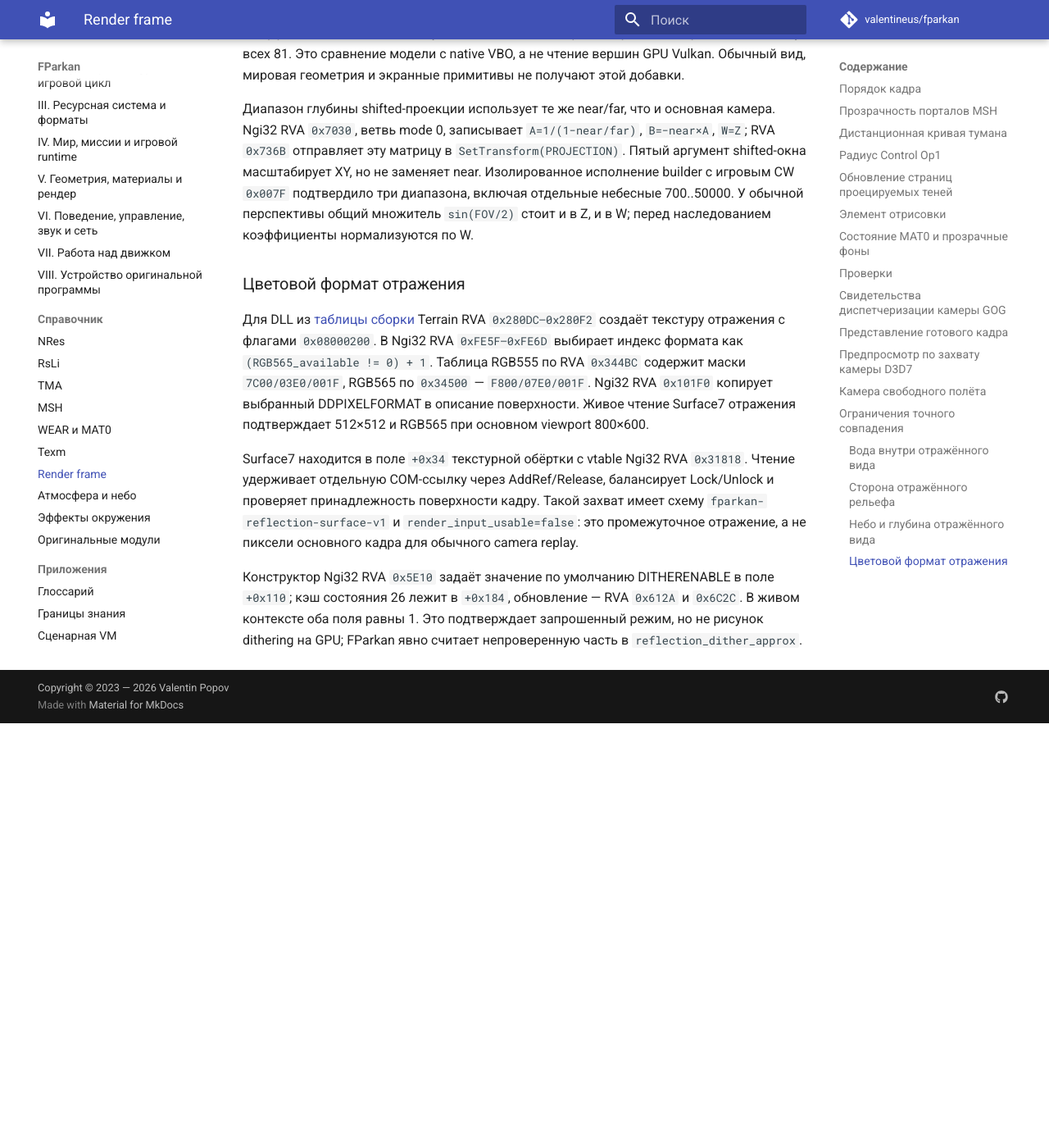
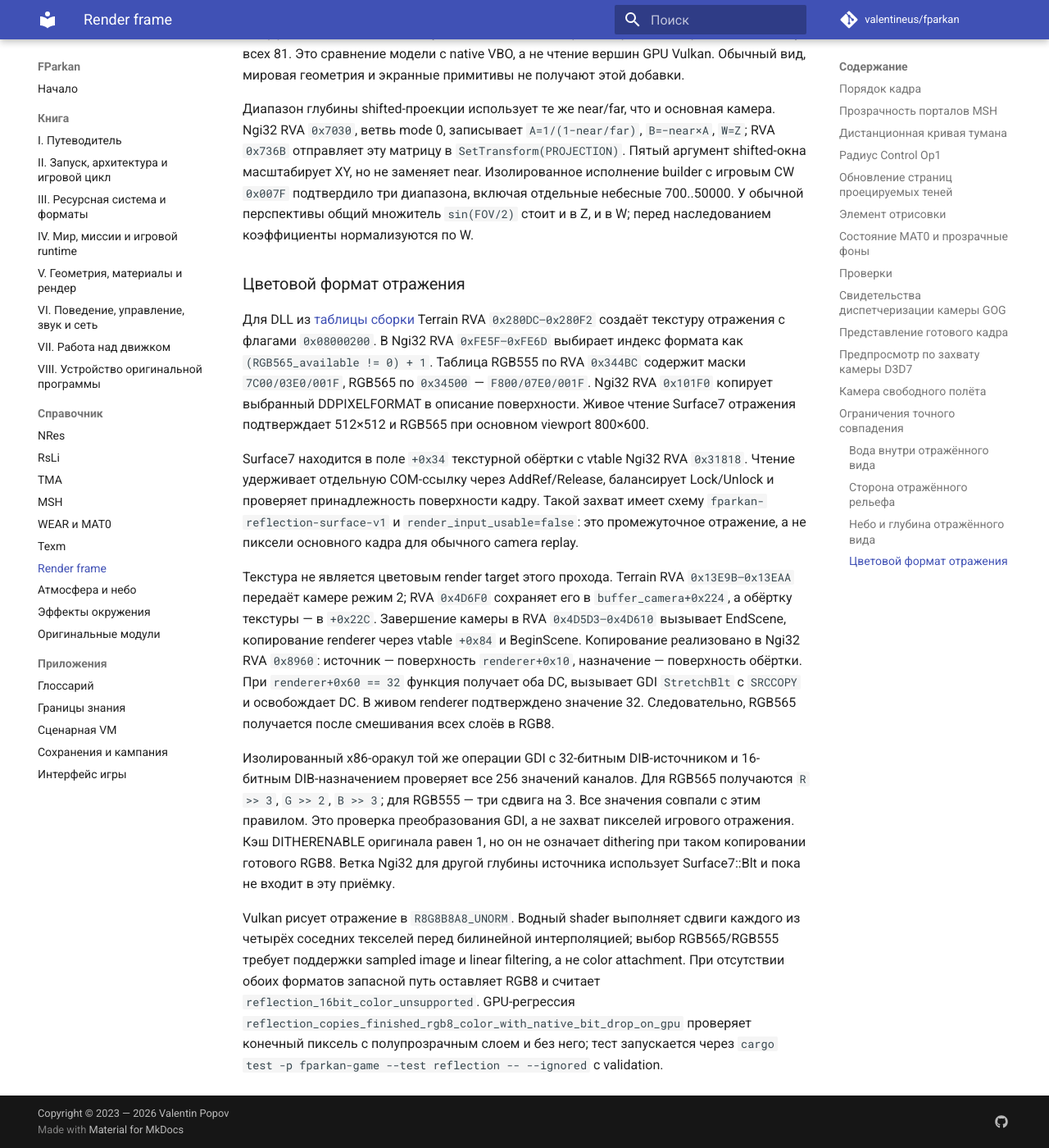
Before and after one commit to valentineus/fparkan, an MkDocs documentation site: the page built from docs/reference/render-frame.md, in a window 1280 px wide and 1400 px high, scrolled down 12303 px. Shown: the whole window at 82% size. Built offline with MkDocs 1.6.1 and Material for MkDocs 9.7.7, drawn with Linux system fonts in a browser that asks for light colours; comment, search, counter and statistics services are not loaded; before the commit the page ends 13185 px from its top, so only the background shows below that.

Commit message:
fix(render): copy finished reflection color with native precision

```diff
--- a/docs/reference/render-frame.md
+++ b/docs/reference/render-frame.md
@@ -537,8 +537,30 @@
 `render_input_usable=false`: это промежуточное отражение, а не пиксели основного
 кадра для обычного camera replay.
 
-Конструктор Ngi32 RVA `0x5E10` задаёт значение по умолчанию DITHERENABLE
-в поле `+0x110`; кэш состояния 26 лежит в `+0x184`, обновление — RVA
-`0x612A` и `0x6C2C`. В живом контексте оба поля равны 1. Это подтверждает
-запрошенный режим, но не рисунок dithering на GPU; FParkan явно считает
-непроверенную часть в `reflection_dither_approx`.
+Текстура не является цветовым render target этого прохода. Terrain RVA
+`0x13E9B–0x13EAA` передаёт камере режим 2; RVA `0x4D6F0` сохраняет его
+в `buffer_camera+0x224`, а обёртку текстуры — в `+0x22C`. Завершение камеры
+в RVA `0x4D5D3–0x4D610` вызывает EndScene, копирование renderer через vtable
+`+0x84` и BeginScene. Копирование реализовано в Ngi32 RVA `0x8960`:
+источник — поверхность `renderer+0x10`, назначение — поверхность обёртки.
+При `renderer+0x60 == 32` функция получает оба DC, вызывает GDI `StretchBlt`
+с `SRCCOPY` и освобождает DC. В живом renderer подтверждено значение 32.
+Следовательно, RGB565 получается после смешивания всех слоёв в RGB8.
+
+Изолированный x86-оракул той же операции GDI с 32-битным DIB-источником
+и 16-битным DIB-назначением проверяет все 256 значений каналов. Для RGB565
+получаются `R >> 3`, `G >> 2`, `B >> 3`; для RGB555 — три сдвига на 3.
+Все значения совпали с этим правилом. Это проверка преобразования GDI,
+а не захват пикселей игрового отражения. Кэш DITHERENABLE оригинала равен 1,
+но он не означает dithering при таком копировании готового RGB8.
+Ветка Ngi32 для другой глубины источника использует Surface7::Blt и пока
+не входит в эту приёмку.
+
+Vulkan рисует отражение в `R8G8B8A8_UNORM`. Водный shader выполняет сдвиги
+каждого из четырёх соседних текселей перед билинейной интерполяцией; выбор
+RGB565/RGB555 требует поддержки sampled image и linear filtering, а не
+color attachment. При отсутствии обоих форматов запасной путь оставляет
+RGB8 и считает `reflection_16bit_color_unsupported`. GPU-регрессия
+`reflection_copies_finished_rgb8_color_with_native_bit_drop_on_gpu` проверяет
+конечный пиксель с полупрозрачным слоем и без него; тест запускается через
+`cargo test -p fparkan-game --test reflection -- --ignored` с validation.
```
Also changed, not shown: docs/appendices/knowledge-boundaries.md (+3 -2 lines), docs/tomes/05-render.md (+14 -10 lines), 6 other files.
